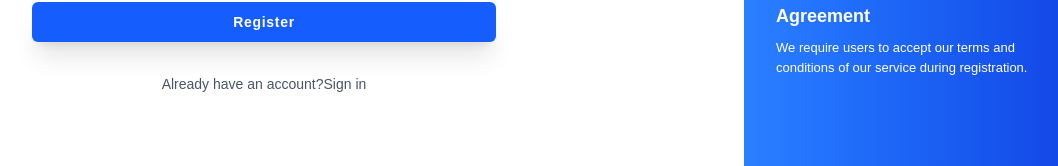
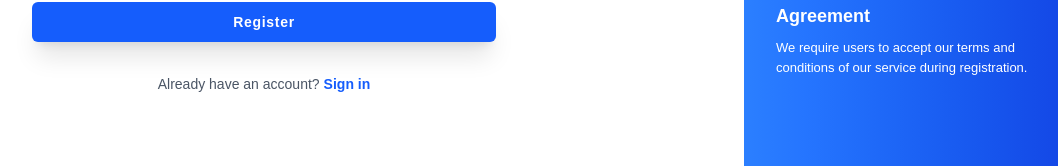
Before and after one commit to chrisbanya/firebase-auth-test, a React (Vite) app: page /register in a window 1280 px wide. Shown: the part 523-689 px from the top of the page, without its empty margins (216-1274 px from the left). Built offline with nearby package versions, Linux system fonts and the light colour scheme; no server answers.

Commit message:
minor tweaks

```diff
--- a/src/Pages/Register.jsx
+++ b/src/Pages/Register.jsx
@@ -8,12 +8,11 @@ import { createUserWithEmailAndPassword } from "firebase/auth";
 
 export default function Register() {
   const [showPassword, setshowPassword] = useState(false);
-      const [userCredentials, setUserCredentials] = useState({})
-      const [error, setError] = useState("")
+  const [userCredentials, setUserCredentials] = useState({});
+  const [error, setError] = useState("");
 
   function handleCredentials(e) {
-        setUserCredentials({...userCredentials, [e.target.name]: e.target.value})
-        // console.log(userCredentials)
+    setUserCredentials({ ...userCredentials, [e.target.name]: e.target.value });
 
   }
   function handleshowPassword(e) {
@@ -22,19 +21,19 @@ export default function Register() {
   }
   function handleRegister(e) {
     e.preventDefault();
-        setError("")
-        createUserWithEmailAndPassword(auth, userCredentials.email, userCredentials.password)
+    setError("");
+    createUserWithEmailAndPassword(
+      auth,
+      userCredentials.email,
+      userCredentials.password
+    )
       .then((userCredential) => {
         // Signed up
         const user = userCredential.user;
-            console.log(user)
-
 
       })
       .catch((error) => {
-            setError(error.message)
-            console.log(error.message)
-
+        setError(error.message);
 
       });
   }
@@ -42,7 +41,10 @@ export default function Register() {
     <div>
       <div className="font-[sans-serif] bg-white">
         <div className="grid lg:grid-cols-4 md:grid-cols-3 items-center">
-          <form className="lg:col-span-3 md:col-span-2 max-w-lg w-full p-6 mx-auto">
+          <form
+            onSubmit={handleRegister}
+            className="lg:col-span-3 md:col-span-2 max-w-lg w-full p-6 mx-auto"
+          >
             <div className="mb-12">
               <h3 className="text-gray-800 text-4xl font-bold">Register</h3>
               <p className="text-gray-600 text-sm mt-6 leading-relaxed">
@@ -91,44 +93,22 @@ export default function Register() {
             </div>
             {error && (
               <ul className="mt-2 px-4 grid sm:grid-cols-2 gap-y-1 gap-x-6 w-max list-disc">
-                <li className="text-xs text-orange-500">minimum 6 characters</li>
+                <li className="text-xs text-orange-500">
+                  minimum 6 characters
+                </li>
                 <li className="text-xs text-orange-500">
                   one uppercase characters
                 </li>
-                <li className="text-xs text-orange-500">one special characters</li>
+                <li className="text-xs text-orange-500">
+                  one special characters
+                </li>
                 <li className="text-xs text-orange-500">one number</li>
               </ul>
             )}
 
-            {/* <div className="flex flex-wrap items-center justify-between gap-4 mt-4">
-              <div className="flex items-center">
-                <input
-                  id="remember-me"
-                  name="remember-me"
-                  type="checkbox"
-                  className="h-4 w-4 shrink-0 text-blue-600 focus:ring-blue-500 border-gray-300 rounded-md"
-                />
-                <label
-                  htmlFor="remember-me"
-                  className="ml-3 block text-sm text-gray-800"
-                >
-                  Remember me
-                </label>
-              </div>
-              <div>
-                <a
-                  href="#"
-                  className="text-blue-600 font-semibold text-sm hover:underline"
-                >
-                  Forgot Password?
-                </a>
-              </div>
-            </div> */}
-
             <div className="mt-12">
               <button
                 type="submit"
-                onClick={handleRegister}
                 className="w-full shadow-xl py-2.5 px-4 text-sm tracking-wider font-semibold rounded-md text-white bg-blue-600 hover:bg-blue-700 focus:outline-none"
               >
                 Register
@@ -138,7 +118,12 @@ export default function Register() {
 
             <p className="text-sm text-gray-600 mt-8 text-center ">
               Already have an account?
-              <Link to="/signIn">Sign in</Link>
+              <Link
+                className="text-blue-600 font-semibold hover:underline ml-1 whitespace-nowrap"
+                to="/signIn"
+              >
+                Sign in
+              </Link>
             </p>
           </form>
 
```
Lines whose indentation alone changed are shown as unchanged.
